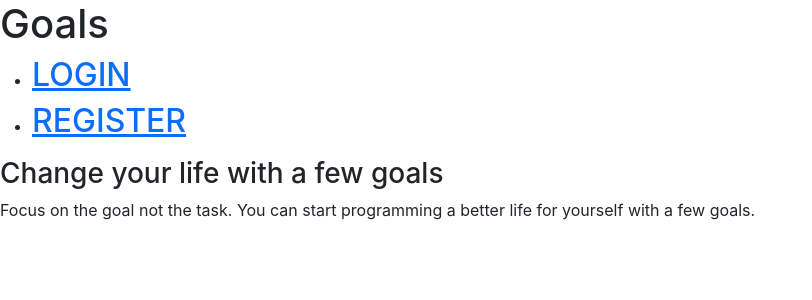
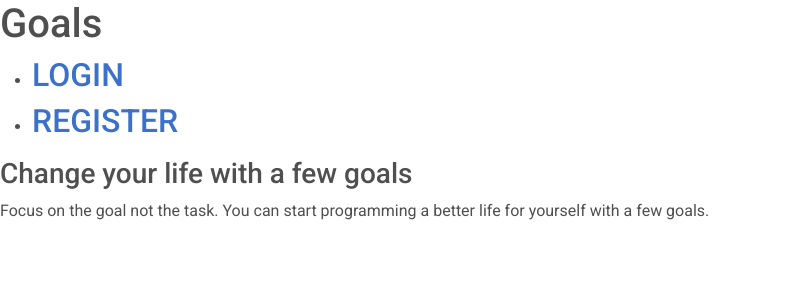
Before and after one commit to katiepestotnik/goal-setter-react, a React (Create React App) app: page / in a window 1280 px wide. Shown: the top 300 px of the page, without its empty margins (0-812 px from the left). Built offline with nearby package versions, Linux system fonts and the light colour scheme.

Commit message:
add beginnings of carousel

```diff
--- a/package.json
+++ b/package.json
@@ -6,6 +6,7 @@
     "@testing-library/jest-dom": "^5.16.1",
     "@testing-library/react": "^12.1.2",
     "@testing-library/user-event": "^13.5.0",
+    "mdb-react-ui-kit": "^2.2.0",
     "react": "^17.0.2",
     "react-dom": "^17.0.2",
     "react-router-dom": "^5.1.2",
--- a/public/index.html
+++ b/public/index.html
@@ -27,6 +27,8 @@
       Learn how to configure a non-root public URL by running `npm run build`.
     -->
     <link href="https://cdn.jsdelivr.net/npm/bootstrap@5.1.3/dist/css/bootstrap.min.css" rel="stylesheet" integrity="sha384-1BmE4kWBq78iYhFldvKuhfTAU6auU8tT94WrHftjDbrCEXSU1oBoqyl2QvZ6jIW3" crossorigin="anonymous">
+    <link href="https://use.fontawesome.com/releases/v5.15.1/css/all.css" rel="stylesheet" />
+    <link href="https://fonts.googleapis.com/css?family=Roboto:300,400,500,700&display=swap" rel="stylesheet" />
     <title>Dream Achiever</title>
   </head>
   <body>
--- a/src/index.css
+++ b/src/index.css
@@ -1,13 +1,3 @@
 body {
-  margin: 0;
-  font-family: -apple-system, BlinkMacSystemFont, 'Segoe UI', 'Roboto', 'Oxygen',
-    'Ubuntu', 'Cantarell', 'Fira Sans', 'Droid Sans', 'Helvetica Neue',
-    sans-serif;
-  -webkit-font-smoothing: antialiased;
-  -moz-osx-font-smoothing: grayscale;
+  font-family: Roboto, Helvetica, Arial, sans-serif;
 }
-
-code {
-  font-family: source-code-pro, Menlo, Monaco, Consolas, 'Courier New',
-    monospace;
-}
--- a/src/index.js
+++ b/src/index.js
@@ -4,6 +4,7 @@ import './index.css';
 import App from './App';
 import { BrowserRouter as Router, Route } from "react-router-dom";
 import reportWebVitals from './reportWebVitals';
+import 'mdb-react-ui-kit/dist/css/mdb.min.css'
 
 
 ReactDOM.render(
--- a/src/pages/AllGoals.js
+++ b/src/pages/AllGoals.js
@@ -1,11 +1,41 @@
 import React from "react";
 import Goal from '../components/Goal'
 import { Link } from 'react-router-dom';
+import { useEffect } from "react";
+import {
+  MDBCarousel,
+  MDBCarouselInner,
+  MDBCarouselItem,
+  MDBCarouselElement,
+  MDBCarouselCaption,
+} from 'mdb-react-ui-kit';
 
 const AllGoals = (props) => {
   return (
     <div>
-    <h1>All Goals</h1>
+      <h1>All Goals</h1>
+      <MDBCarousel showControls showIndicators fade>
+          <MDBCarouselInner>
+            <MDBCarouselItem className='active'>
+            <MDBCarouselElement src="https://images.squarespace-cdn.com/content/v1/58fe2baeb8a79beb24af1b45/1513183011041-YKTLSDZT6HYOJXUL3NPZ/Goal+Setting" alt="Product" />
+            <MDBCarouselCaption>
+            <h5>Success</h5>
+            </MDBCarouselCaption>
+            </MDBCarouselItem>
+            <MDBCarouselItem>
+            <MDBCarouselElement src="https://cdn-images-1.medium.com/max/3200/0*3tsM0Ft8x_e8mfJf" alt="Product" />
+            <MDBCarouselCaption>
+            <h5>Flag</h5>
+            </MDBCarouselCaption>
+            </MDBCarouselItem>
+            <MDBCarouselItem>
+            <MDBCarouselElement src="https://www.jax.org/-/media/9662db4519f94cba8f417e2eeb0e623e.jpg" alt="Product" />
+            <MDBCarouselCaption>
+            <h5>Pointing</h5>
+            </MDBCarouselCaption>
+            </MDBCarouselItem>
+        </MDBCarouselInner>
+        </MDBCarousel>
       {props.goals.map((goal) => <Goal goal={goal} key={goal.id} />)}
       <Link to="/main/new"><button>Create New Goal</button></Link>
     </div>);
```
Also changed, not shown: 1 other file (tests, documents, lock files or other folders).
